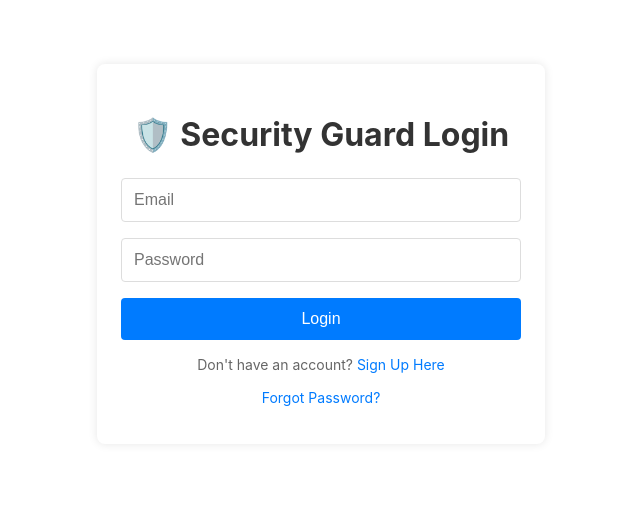
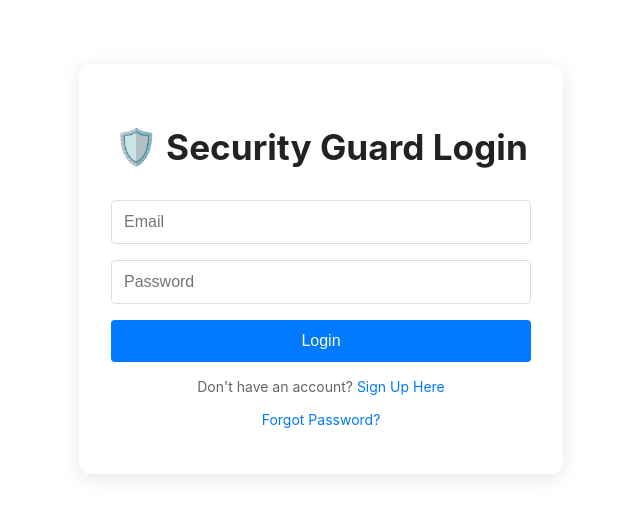
Before and after one commit to bendalejatin/security-module, a React (Create React App) app: page /security/login in a window 1280 px wide. Shown: the top 516 px of the page, without its empty margins (319-959 px from the left). Built offline with nearby package versions, Linux system fonts and the light colour scheme.

Commit message:
update forget password

```diff
--- a/src/Components/styles/GuardProfile.css
+++ b/src/Components/styles/GuardProfile.css
@@ -1,64 +1,98 @@
-/* Existing styles remain unchanged */
+/* Base container */
 .auth-container {
   width: 90%;
   max-width: 400px;
   margin: 5% auto;
-    padding: 1.5rem;
+  padding: 2rem;
   background-color: #fff;
-    border-radius: 8px;
-    box-shadow: 0 0 10px rgba(0, 0, 0, 0.1);
+  border-radius: 12px;
+  box-shadow: 0 4px 20px rgba(0, 0, 0, 0.1);
   text-align: center;
 }
 
+/* Heading */
 .auth-container h2 {
-    font-size: clamp(1.5rem, 5vw, 2rem);
-    margin-bottom: 1.5rem;
-    color: #333;
+  font-size: clamp(1.8rem, 5vw, 2.2rem);
+  margin-bottom: 2rem;
+  color: #222;
+  font-weight: 700;
+  display: flex;
+  align-items: center;
+  justify-content: center;
+  gap: 0.5rem;
 }
 
-  .auth-container form {
+/* Profile Section */
+.profile-container {
+  text-align: center;
+}
+
+.profile-details {
+  background-color: #f9f9f9;
+  padding: 1.5rem;
+  border-radius: 10px;
+  margin-bottom: 2rem;
+  box-shadow: inset 0 0 6px rgba(0, 0, 0, 0.05);
   display: flex;
   flex-direction: column;
   gap: 1rem;
 }
 
-  .auth-container input {
-    width: 100%;
-    padding: 0.75rem;
+.profile-item {
+  display: flex;
+  justify-content: space-between;
+  align-items: center;
   font-size: 1rem;
-    border: 1px solid #ddd;
-    border-radius: 4px;
-    outline: none;
-    transition: border-color 0.3s;
-    box-sizing: border-box;
 }
 
-  .auth-container input:focus {
-    border-color: #007bff;
+.profile-item strong {
+  color: #333;
 }
 
-  .auth-container button {
-    width: 100%;
-    padding: 0.75rem;
-    font-size: 1rem;
-    background-color: #007bff;
-    color: white;
-    border: none;
-    border-radius: 4px;
-    cursor: pointer;
-    transition: background-color 0.3s;
+/* Buttons Section */
+.profile-buttons {
+  display: flex;
+  flex-direction: column;
+  gap: 1rem;
 }
 
-  .auth-container button:hover {
-    background-color: #0056b3;
+.edit-button,
+.logout-button {
+  width: 100%;
+  padding: 0.85rem;
+  font-size: 1rem;
+  font-weight: 600;
+  background-color: #007bff;
+  color: #fff;
+  border: none;
+  border-radius: 8px;
+  cursor: pointer;
+  display: flex;
+  align-items: center;
+  justify-content: center;
+  text-align: center;
+  transition: background-color 0.3s, transform 0.2s;
 }
 
-  .auth-container p {
-    margin-top: 1rem;
-    font-size: 0.875rem;
-    color: #666;
+.edit-button {
+  background-color: #28a745;
 }
 
+.logout-button {
+  background-color: #dc3545;
+}
+
+.edit-button:hover {
+  background-color: #218838;
+  transform: translateY(-2px);
+}
+
+.logout-button:hover {
+  background-color: #c82333;
+  transform: translateY(-2px);
+}
+
+/* Links */
 .auth-container a {
   color: #007bff;
   text-decoration: none;
@@ -68,72 +102,34 @@
   text-decoration: underline;
 }
 
-  .forgot-password {
-    display: block;
-    margin-top: 0.75rem;
-  }
-
-  /* New Profile-Specific Styles */
-  .profile-container {
-    text-align: left;
+/* Responsive */
+@media (max-width: 480px) {
+  .auth-container {
+    width: 95%;
+    padding: 1.5rem;
+    margin: 10% auto;
   }
 
   .profile-details {
-    margin-bottom: 1.5rem;
+    padding: 1rem;
   }
 
-  .profile-details p {
-    font-size: 1rem;
-    margin: 0.5rem 0;
-  }
-
-  .profile-details strong {
-    color: #333;
-    margin-right: 0.5rem;
-  }
-
-  .edit-button {
-    background-color: #28a745;
-  }
-
-  .edit-button:hover {
-    background-color: #218838;
-  }
-
-  /* Responsive Design */
-  @media (max-width: 480px) {
-    .auth-container {
-      width: 95%;
-      padding: 1rem;
-      margin: 10% auto;
-    }
-    .auth-container h2 {
-      font-size: 1.25rem;
-    }
-    .auth-container input,
-    .auth-container button {
-      padding: 0.5rem;
-      font-size: 0.875rem;
-    }
-    .auth-container p {
-      font-size: 0.75rem;
+  .profile-item {
+    font-size: 0.9rem;
   }
 }
 
 @media (min-width: 481px) and (max-width: 768px) {
   .auth-container {
     width: 80%;
-      padding: 1.25rem;
-    }
-    .auth-container h2 {
-      font-size: 1.75rem;
+    padding: 1.75rem;
   }
 }
 
 @media (min-width: 769px) {
   .auth-container {
     width: 70%;
-      max-width: 400px;
-      padding: 1.5rem;
+    max-width: 420px;
+    padding: 2rem;
   }
 }
```
Lines whose indentation alone changed are shown as unchanged.
